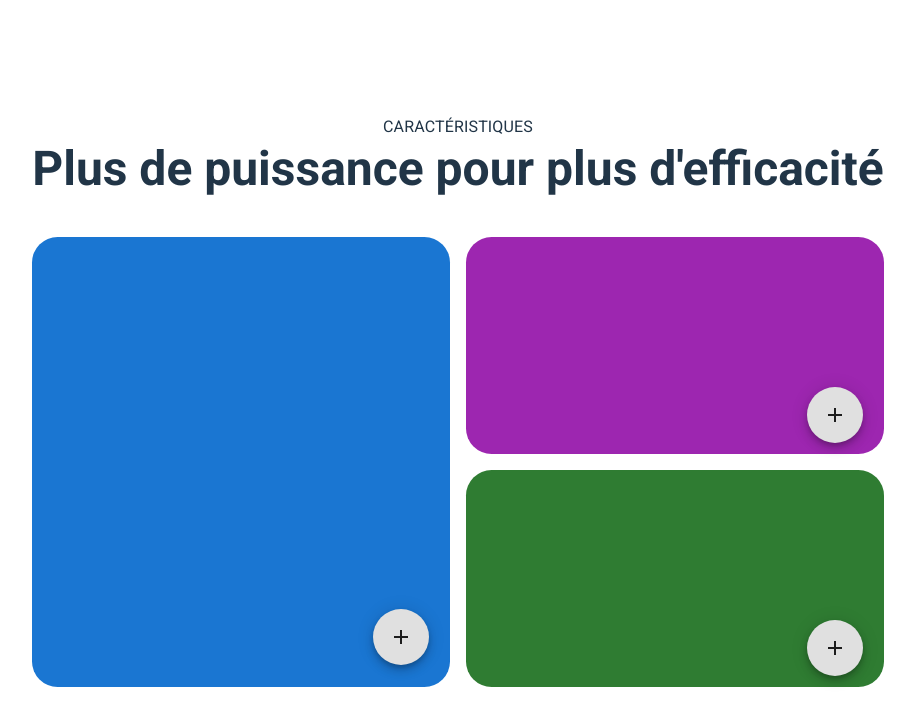
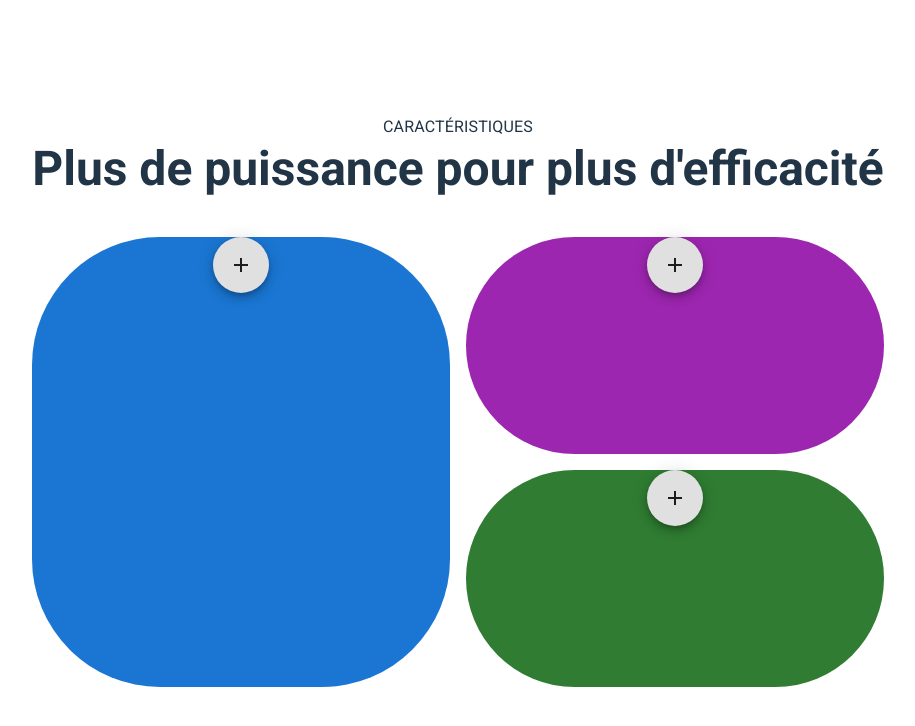
Before and after one commit to Herold7/lp-react-mui, a React (Vite) app: page / in a window 1280 px wide. Shown: the top 726 px of the page, without its empty margins (182-1097 px from the left). Built offline with nearby package versions, Linux system fonts and the light colour scheme.

Commit message:
Refactor code to improve performance and readability.

```diff
--- a/src/App.css
+++ b/src/App.css
@@ -52,6 +52,34 @@
   transition: all 300ms ease-in-out;
 }
 
+
+
+
+
+
+
+
+.box:not(#active) {
+  border-radius: 10vw;
+  transition: all 300ms ease-in-out;
+}
+
+
+
+
+
+
+
+
+
+
+
+.box:not(#active) button {
+  position: inherit;
+  right: inherit;
+  bottom: inherit;
+}
+
 .box1,
 .box2,
 .box3 {
@@ -62,7 +90,7 @@
 .box2,
 .box3 {
   border-radius: 2vw;
-  transition: all 5s ease-in-out;
+  transition: all 300ms ease-in-out;
 }
 
 .box1 {
@@ -80,29 +108,7 @@
   background-color: #2f7c32;
 }
 
-.iconActive {
+#active button {
   transform: rotate(45deg);
+  transition: all 300ms ease-in-out;
 }
-
-
-
-/*
-  BOX1 OPEN =
-  grid-template-areas:
-  "box1 box2"
-  "box1 box3"
-  ;
-
-  BOX2 OPEN =
-  grid-template-areas:
-  "box1 box2"
-  "box3 box2"
-  ;
-
-  BOX3 OPEN =
-  grid-template-areas:
-  "box1 box3"
-  "box2 box3"
-  ;
-
-*/
--- a/src/App.jsx
+++ b/src/App.jsx
@@ -7,6 +7,7 @@ function App() {
   const [templateArea, setTemplateArea] = useState({ // Mise en place de la grille par défaut
     gridTemplateAreas: `'box1 box2' 'box1 box3'`,
   });
+  const [isActive, setIsActive] = useState('');
 
   const gridTemplateAres = { // Les grilles disponibles
     "1": {gridTemplateAreas: `'box1 box2' 'box1 box3'`, gridTemplateColumns: '11fr 1fr'},
@@ -15,8 +16,8 @@ function App() {
   }
 
   const handleStyle = (e) => { // On lance la fonction au clic sur le bouton
-    const box = e.target
-    setIsActive(!isActive); // On change l'état du bouton comme un toggle
+    const box = e.target.dataset.box
+    setIsActive(box)
     setTemplateArea(gridTemplateAres[e.target.dataset.box] || gridTemplateAres["1"])
   };
 
@@ -33,7 +34,7 @@ function App() {
         {[ 1, 2 ,3 ].map((box) => {
             const numero = `box${box}` // resultat "box1", "box2" ou "box3"
             return(
-              <Box key={box} className={numero}>
+              <Box key={box} className={`${numero}` + ' box'} id={isActive == box ? 'active' : null}>
                 <Fab
                   aria-label="add"
                   data-box={box} onClick={handleStyle}
```
